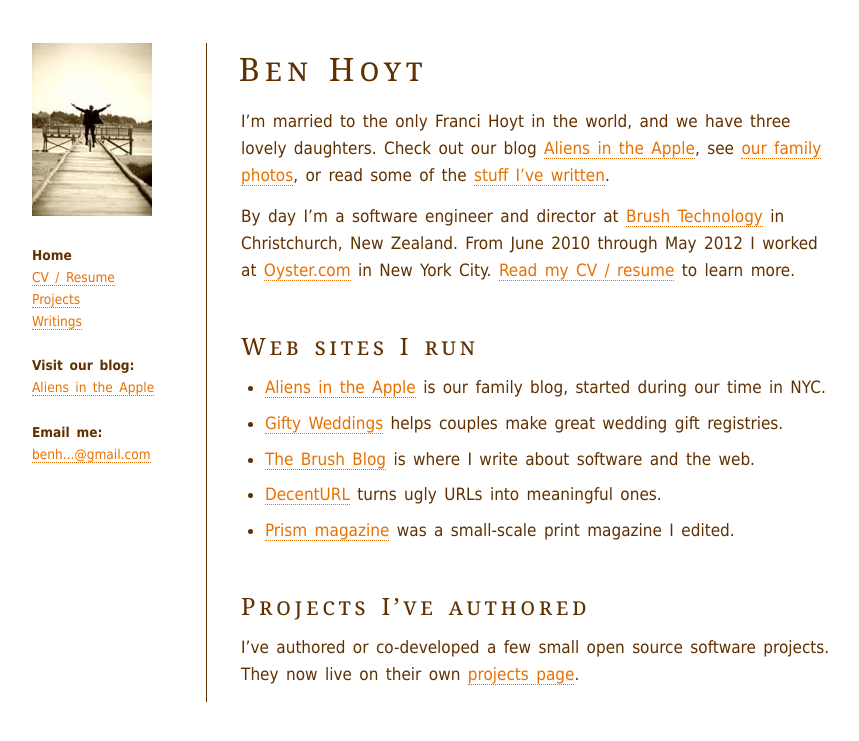
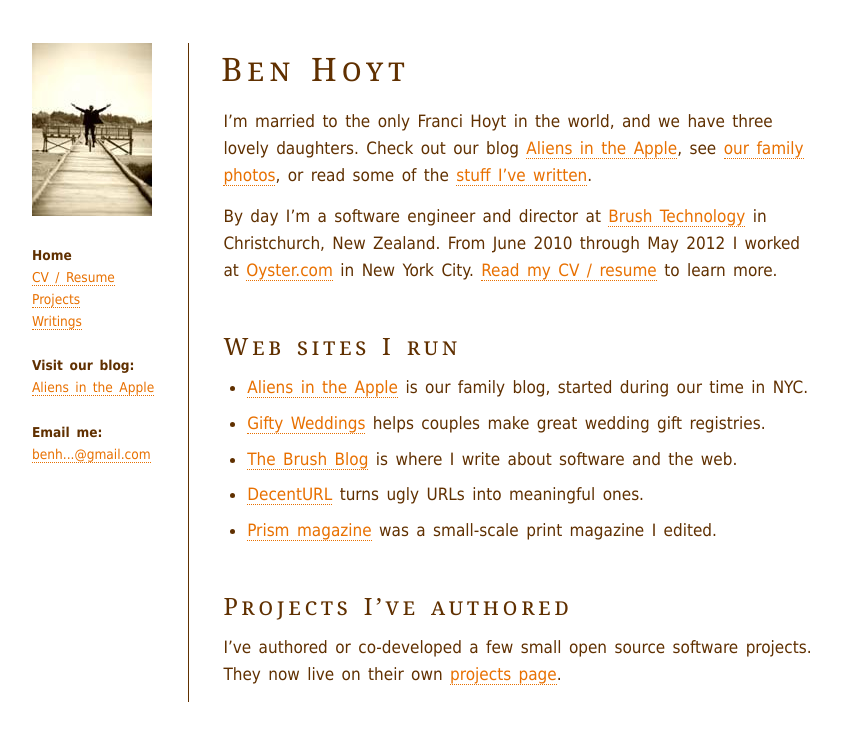
Before and after one commit to benhoyt/benhoyt.github.com, a Jekyll site: the page built from index.html, in a window 1280 px wide. Shown: the top 741 px of the page, without its empty margins (200-1059 px from the left). Built offline with Jekyll 4.4.1, drawn with Linux system fonts in a browser that asks for light colours.

Commit message:
Fix sidebar right margin after increasing text size.

```diff
--- a/styles/main.css
+++ b/styles/main.css
@@ -1,6 +1,6 @@
 body { background: white; color: #603000; font-family: Tahoma, Geneva, sans-serif; font-size: 17px; line-height: 1.6; word-spacing: 0.15em; margin: 0 auto; width: 48em; }
 #container { padding: 2.5em 0; float: left; }
-#sidebar { width: 10em; float: left; font-size: 80%; padding-right: 2.8em; }
+#sidebar { width: 10em; float: left; font-size: 80%; padding-right: 1.5em; }
 #sidebar img, a.logo, a.logo:hover { border: none; }
 #sidebar p { margin: 1.7em 0; }
 #sidebar p.contact { margin: 0.3em 0; }
```
